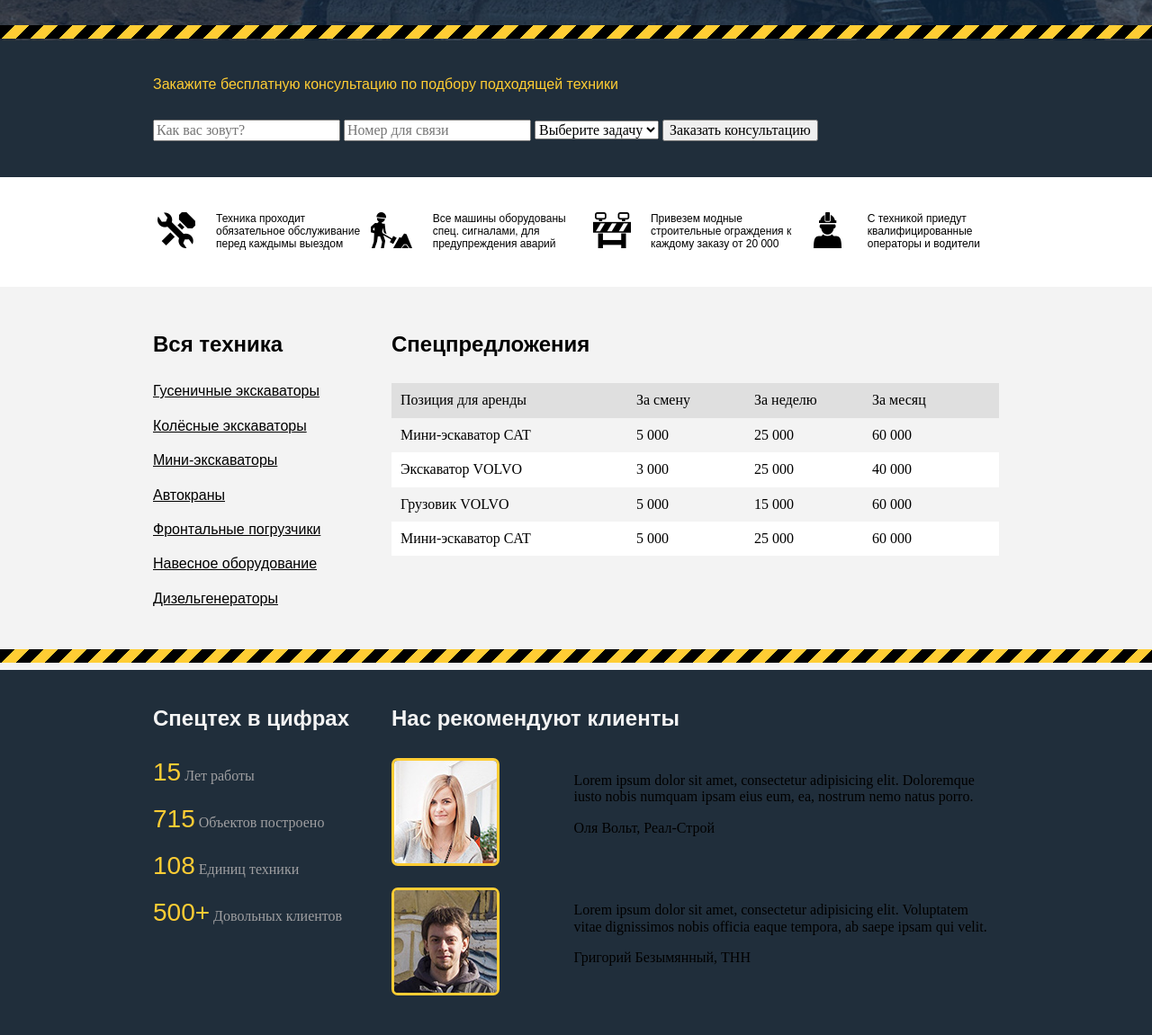
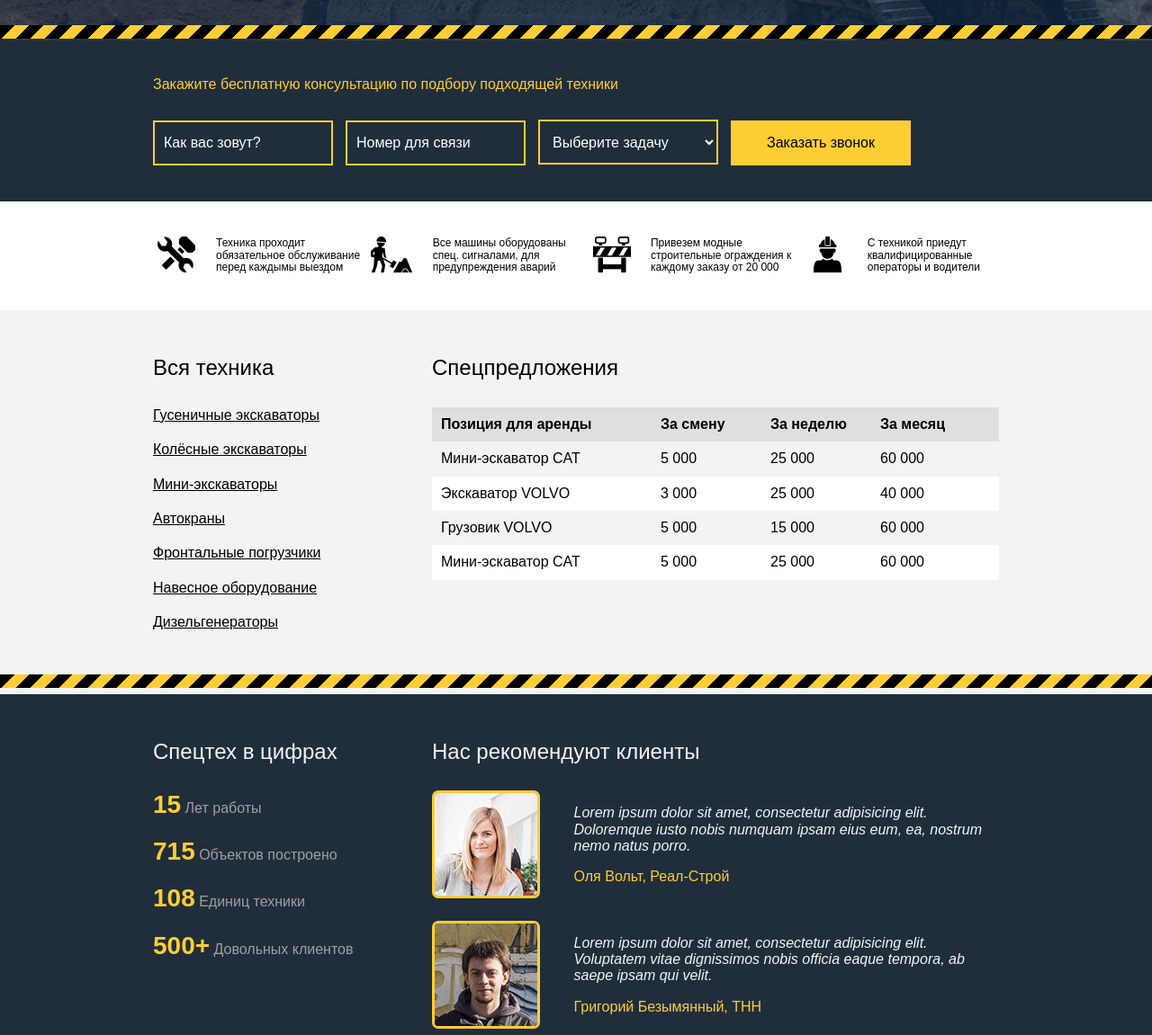
Before and after one commit to ovyunova/spechteh24, a plain HTML site: page index.html in a window 1280 px wide. Shown: the part 574-1725 px from the top of the page at 90% size. Drawn offline with Linux system fonts and the light colour scheme.

Commit message:
стилизация блока с формой

```diff
--- a/css/style.css
+++ b/css/style.css
@@ -7,7 +7,7 @@
   @font-face {
   	font-family: "PS Sans Bold";
   	src: url(../font/PTSansBold/PTSansBold.woff) format("woff");
-  	font-style: normal;
+  	font-style: bold;
   	font-weight: 700;
   }
 
@@ -267,13 +267,14 @@ ul {
 
 .offer-menu,
 .review-menu {
-	width: 25%;
+	width: 30%;
 	padding-right: 40px;
 }
 
 .offer-title {
 	font-family: 'PS Sans', sans-serif;
 	font-size: 24px;
+	font-weight: normal;
 	margin: 0;
 }
 
@@ -300,16 +301,15 @@ ul.offer-list > li > a:hover  {
 
 .offer-tab,
 .review-customer {
-	width: 75%;
+	width: 70%;
 }
 
 .offer.warning-line:after {
-    top: 1296px;
+    top: 1324px;
 }
 
 .offer-table {
 	padding-top: 30px;
-	ff
 }
 
 
@@ -318,13 +318,20 @@ ul.offer-list > li > a:hover  {
 	padding: 10px;
 }
 
+.table-block {
+	font-family: 'PS Sans', sans-serif;
+	font-size: 16px;
+	font-weight: normal;
+}
+
 .table-block:last-child,
 .table-block:nth-child(3){
 	background-color: white;
 }
 
-.__grey {
+.table-block.__grey {
 	background-color: #dfdfdf;
+	font-weight: bold;
 }
 
 .tbl-40 {
@@ -336,12 +343,21 @@ ul.offer-list > li > a:hover  {
 	width: 20%;
 }
 
+.review.warning-line:after {
+    top: 1747px;
+}
+
 .form,
-.review,
 footer {
 	background-color: #202e3b;
 	padding-top: 20px;
 	padding-bottom: 20px;
+}
+
+.review {
+	background-color: #202e3b;
+	padding-top: 25px;
+	padding-bottom: 25px;
 }
 
 .form.__container {
@@ -354,6 +370,40 @@ footer {
 	color: #ffcd34;
 	padding-bottom: 30px;
 }
+
+
+input,
+select {
+	background-color: #202e3b;
+	font-family: 'PS Sans', sans-serif;
+	font-size: 16px;
+	color: white;
+	padding-left: 10px;
+	width: 200px;
+	height: 50px;
+	box-sizing: border-box;
+	border: 2px solid #ffcd34;
+	margin-right: 10px;
+}
+
+input::-moz-placeholder { color: white; }
+input::-webkit-input-placeholder { color: white; }
+input:-ms-input-placeholder { color: white; }
+input::-ms-input-placeholder { color: white; }
+input::placeholder { color: white; }
+
+button {
+	background-color: #ffcd34;
+	font-family: 'PS Sans', sans-serif;
+	font-size: 16px;
+	color: black
+	padding-left: 10px;
+	width: 200px;
+	height: 50px;
+	box-sizing: border-box;
+	border: 2px solid #ffcd34;
+}
+
 .__container {
 	width: 940px;
 	display: flex;
@@ -363,17 +413,22 @@ footer {
 .review-title {
 	font-family: 'PS Sans', sans-serif;
 	font-size: 24px;
+	font-weight: normal;
+	color: #f3f3f3;
 	margin: 0;
-	color: #f3f3f3;
 }
 
 .review-list > li {
+	font-family: 'PS Sans', sans-serif;
+	font-size: 16px;
+	font-weight: normal;
 	color: #9f9fa1;
 }
 
 .review-numbers {
 	font-family: 'PS Sans', sans-serif;
 	font-size: 28px;
+	font-weight: bold;
 	color: #ffcd34;
 }
 
@@ -388,16 +443,36 @@ footer {
 }
 
 .col-1 {
-	width: 30%;
+	width: 25%;
 }
 
 .col-2 {
-	width: 70%;
+	width: 75%;
 }
 
 .row img {
 	border-radius: 7px;
 	border: 3px solid #ffcd34;
+}
+
+.col-2 p {
+	font-family: 'PS Sans', sans-serif;
+	font-size: 16px;
+	font-weight: lighter;
+	font-style: italic;
+	color: #f3f3f3;
+}
+
+.col-2 span {
+	font-family: 'PS Sans', sans-serif;
+	font-size: 16px;
+	font-weight: normal;
+	color: #ffcd34;
+}
+
+.map {
+	width: 100%;
+	height: 500px;
 }
 
 .footer.__container {
--- a/index.html
+++ b/index.html
@@ -54,13 +54,13 @@
 					 <select>
 					 	<option>Выберите задачу</option>
 					 	<option>Выберите задачу</option>
-					 	<option>Выберите задачу</option>
+					 	<option>Выберите задачу1</option>
 					 </select>
-					 <input type="button" value="Заказать консультацию">
+					 <button type="submit">Заказать звонок</button>
 				</form>
 				</div>
 			</section>
-	<!--  -->
+	<!-- Преимущества -->
 	 		<section class="advantage">
 				<div class="advantage __container">
 					<ul class="advantage-list">
@@ -76,7 +76,7 @@
 			 		</ul>
 				</div>
 	 		</section>
-	<!--  -->
+	<!-- Спецпредложения -->
 			<section class="offer warning-line">
 				<div class="offer __container">
 					<div class="offer-menu">
@@ -138,6 +138,7 @@
 					</div>
 				</div>
 			</section>
+<!-- Отзывы -->
 			<section class="review warning-line">
 				<div class="review __container">
 					<div class="review-menu">
@@ -174,10 +175,9 @@
 					</div>
 				</div>
 			</section>
-
-
-	<!--  -->
-	 		<section class="map">
+	<!-- Карта -->
+	 		<section class="map-sec">
+	 			<div id="map" class="map"></div>
 	 		</section>
 	</main>
 	<!-- Футер -->
@@ -210,5 +210,8 @@
 	</footer>
 
 </div>
+<!--Скрипты -->
+<script src="https://api-maps.yandex.ru/2.1/?lang=ru_RU" type="text/javascript"></script>
+<script src="script/script.js"></script>
 </body>
 </html>
```
